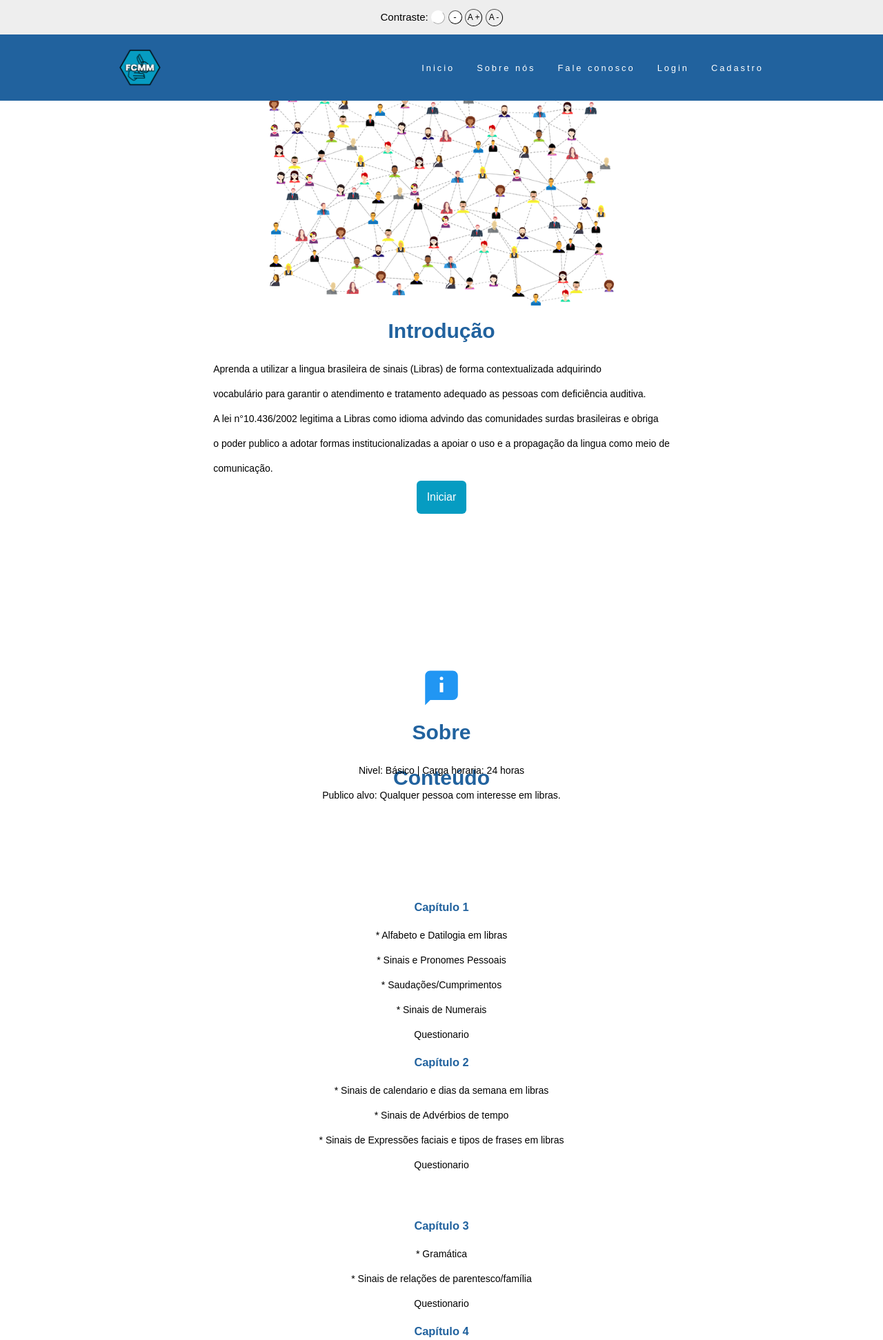
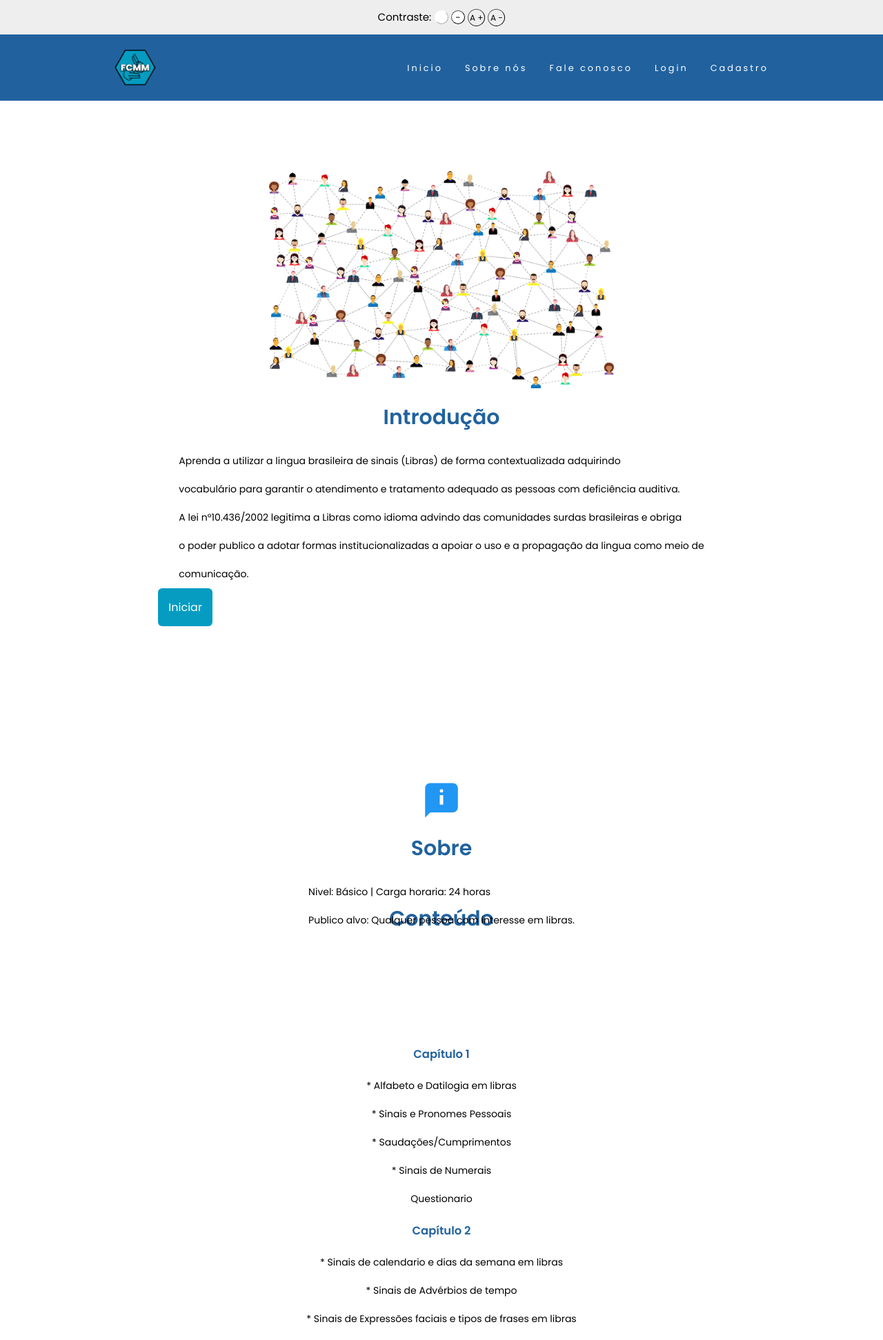
Before and after one commit to GerardMartinus/Fcmm-TCC-Etec-DS, a PHP site: page /html/sobreocurso.html in a window 1280 px wide. Shown: the top 1943 px of the page at 69% size. Run offline with PHP 8.4, Linux system fonts and the light colour scheme; some libraries are stand-ins or nearby versions.

Commit message:
Add: google font + sobreocurso

```diff
--- a/web/css/index.css
+++ b/web/css/index.css
@@ -1,11 +1,11 @@
-
+@import url('https://fonts.googleapis.com/css2?family=Poppins:wght@100;200;300;400;500;600&display=swap');
 /* Reset CSS */
 
 
 * {
   margin: 0;
   padding: 0;
-  font-family: Arial;
+  font-family: 'Poppins', sans-serif;
   text-align: justify;
   box-sizing: border-box;
 }
@@ -271,15 +271,9 @@ iframe {
 
 
 
-/* Sobre o curso */
-
-#conteudo-sobre-o-curso {
-  position: relative;
-  top: 2vw;
-  z-index: -1;
-}
-#conteudo-sobre-o-curso:last-child(1){
-  margin-bottom: 20px;
+/* ===  SOBRE O CURSO === */
+.intro{
+  padding-top: 120px;
 }
 
 h1 {
@@ -323,7 +317,6 @@ dd {
 
 footer{
   width: 100vw;
-  height: 50vw;
   text-align: center;
   align-items: center;
   background-color: #21629E;
--- a/web/html/sobreocurso.html
+++ b/web/html/sobreocurso.html
@@ -4,7 +4,7 @@
 <head>
   <meta charset="UTF-8" />
   <meta name="viewport" content="width=device-width, initial-scale=1.0" />
-  <title>Home</title>
+  <title>SobreoCurso</title>
   <link rel="manifest" href="../manifest.json">
   <link rel="stylesheet" href="../css/index.css" />
   <link rel="stylesheet" href="../css/constraste.css">
@@ -58,7 +58,7 @@
 
   <!-- conteudo da home -->
 
-  <article>
+  <article class="sobreocurso">
     <section class="intro">
       <!-- <img src="../img/intro.png" class="imgIntro"> -->
       <img src="../img/sobre-o-curso/intro.png" class="imgIntro">
@@ -69,12 +69,13 @@
         <p>A lei n°10.436/2002 legitima a Libras como idioma advindo das comunidades surdas brasileiras e obriga</p>
         <p>o poder publico a adotar formas institucionalizadas a apoiar o uso e a propagação da lingua como meio de</p>
         <p>comunicação.</p>
+        <a href="unidade1.html"><button class="btn">Iniciar</button></a>
       </div>
     </section>
 
     <section id="about">
+      <div class="infosobre">
       <div class="bot">
-        <a href="unidade1.html"><button class="btn">Iniciar</button></a>
       </div>
       <img src="../img/sobre-o-curso/about.svg" class="imgabout">
       <div class="about1">
@@ -82,6 +83,7 @@
       </div>
       <p>Nivel: Básico | Carga horaria: 24 horas</p>
       <p>Publico alvo: Qualquer pessoa com interesse em libras.</p>
+    </div>
     </section>
     <br><br><br>
 
@@ -193,9 +195,6 @@
         <dd>Questionario</dd>
       </section>
 
-      <section class="init">
-        <a href="unidade1.html"><button class="btn">Iniciar</button></a>
-      </section>
     </div>
   </article>
   <br><br><br><br>
```
